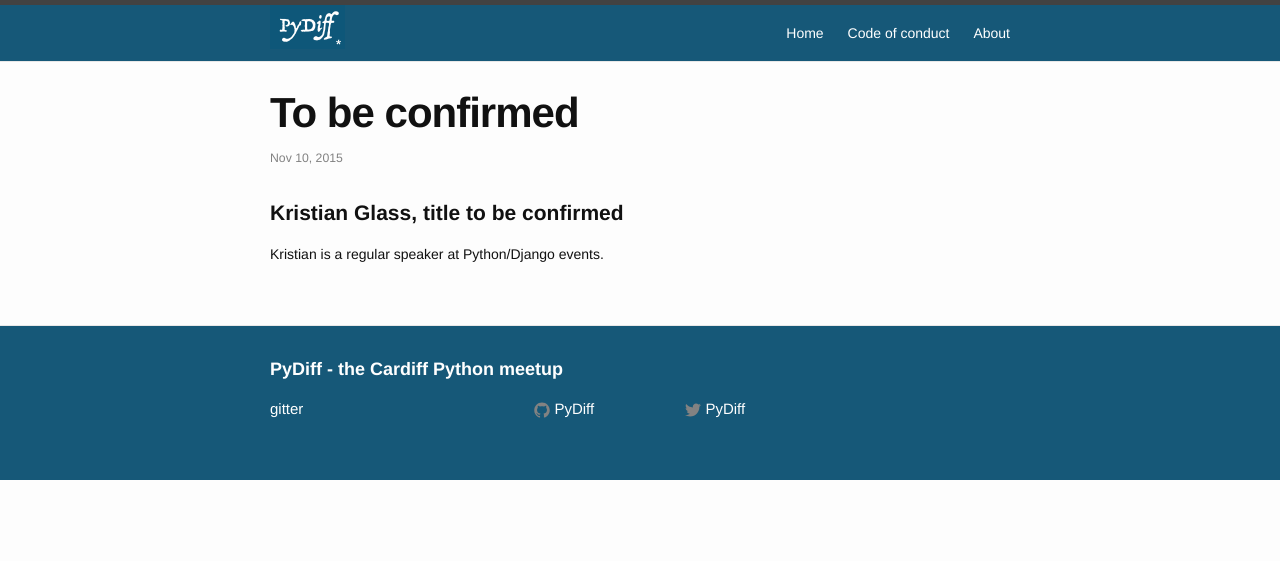
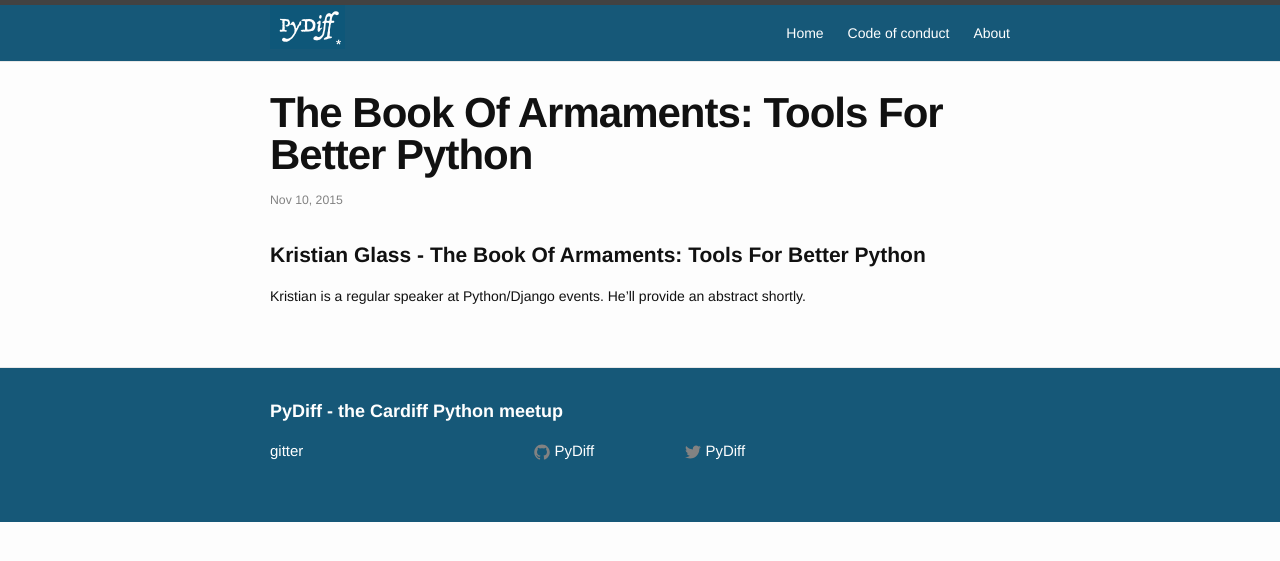
Before and after one commit to PyDiff/PyDiff.github.io, a Jekyll site: the page built from _events/2015-11-10.md, in a window 1280 px wide. Shown: the top 561 px of the page. Built offline with Jekyll 4.4.1, drawn with Linux system fonts in a browser that asks for light colours.

Commit message:
Kristian's talk now has a title; abstract pending
"Three shall be the number thou shalt count, and the number of the counting shall be three"

```diff
--- a/_events/2015-11-10.md
+++ b/_events/2015-11-10.md
@@ -1,10 +1,11 @@
 ---
 layout: post
-title:  "To be confirmed"
+title:  "The Book Of Armaments: Tools For Better Python"
 date:   2015-11-10 19:00
 venue:  "Cardiff University"
 ---
 
-# Kristian Glass, title to be confirmed
+# Kristian Glass - The Book Of Armaments: Tools For Better Python
 
 Kristian is a regular speaker at Python/Django events.
+He'll provide an abstract shortly.
```
